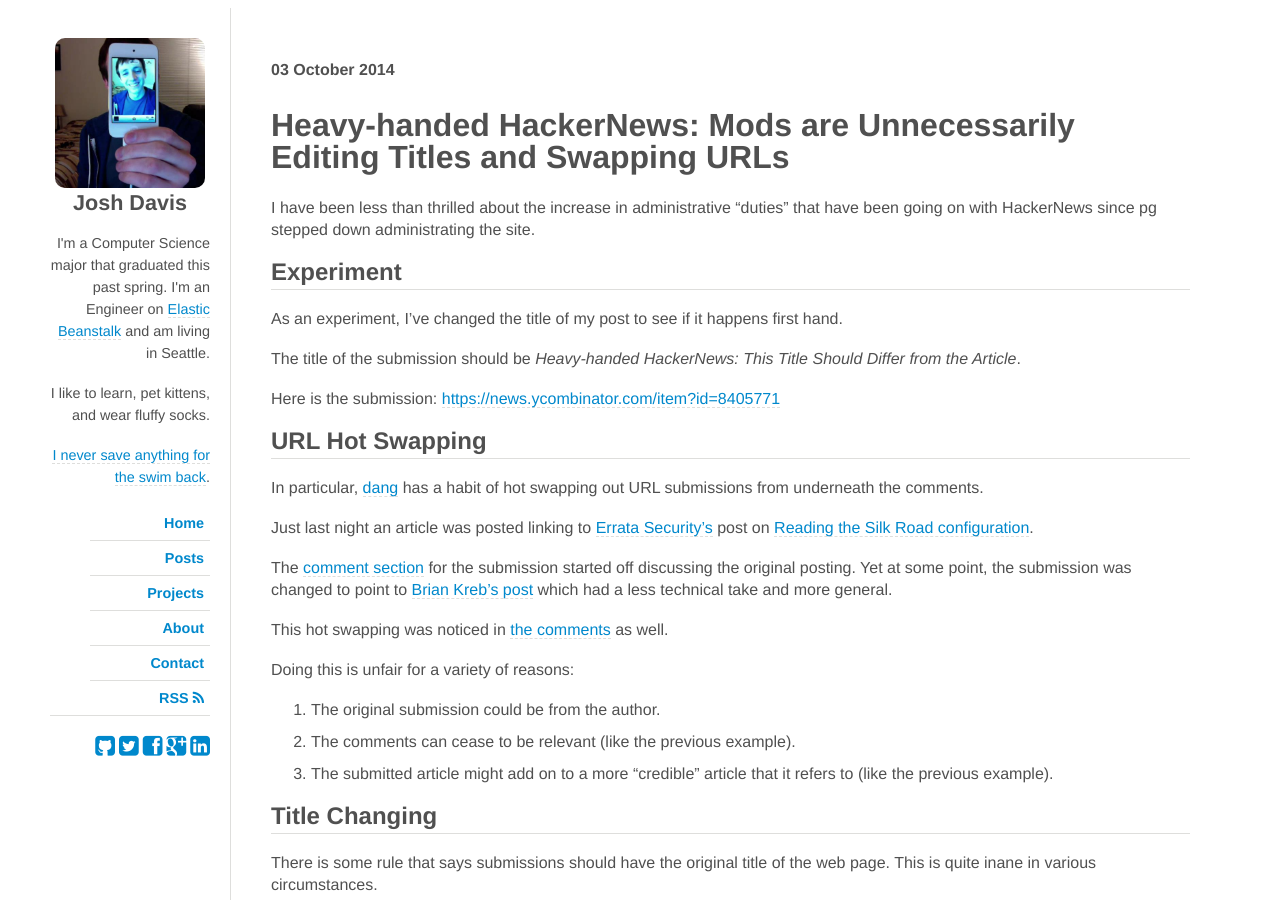
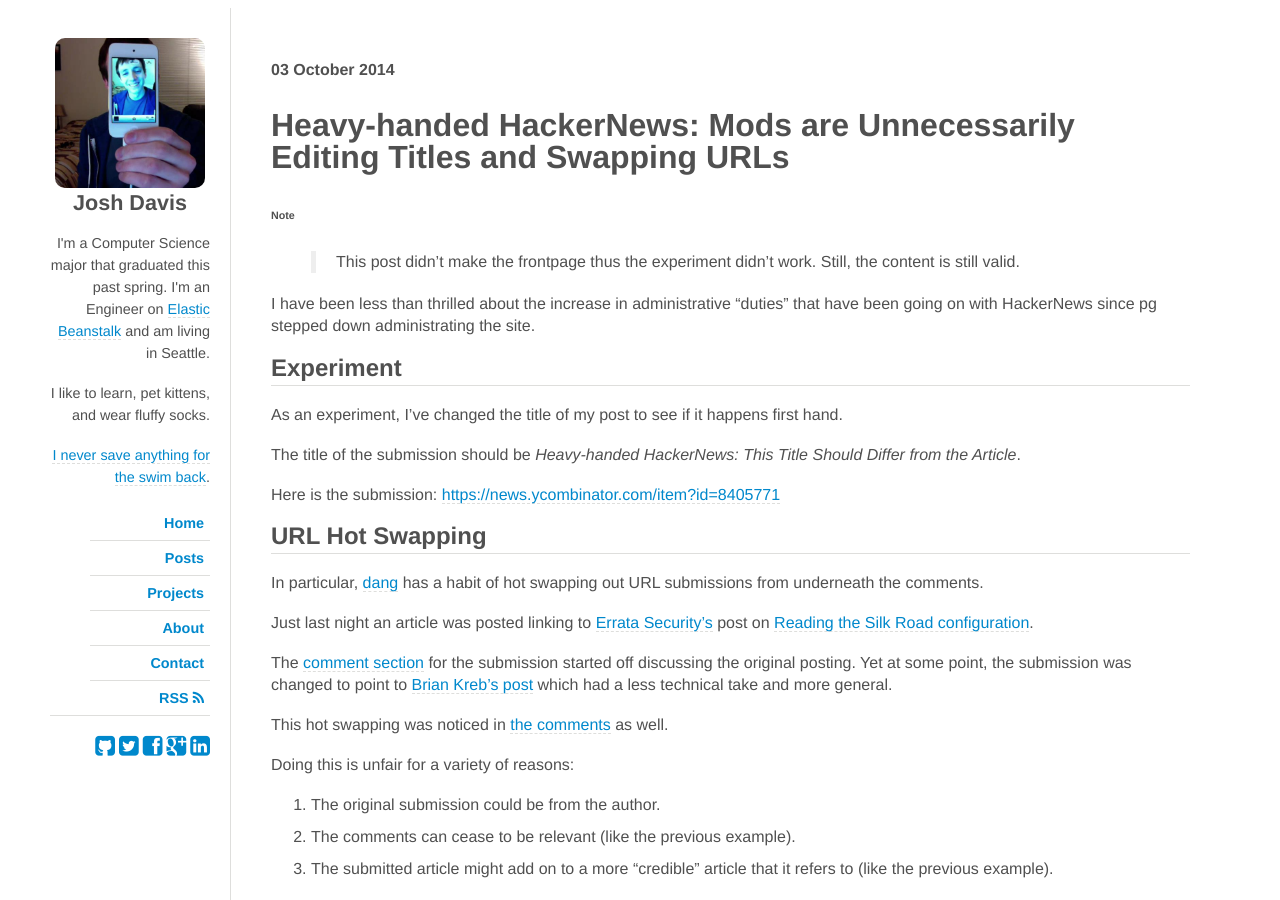
Before and after one commit to jdavis/jdavis.github.com, a Jekyll site: the page built from _posts/2014-10-03-heavy-handed-hackernews.md, in a window 1280 px wide and 900 px high. Built offline with Jekyll 4.4.1, drawn with Linux system fonts in a browser that asks for light colours; nearby versions of some CDN libraries; some web fonts are replaced.

Commit message:
Add note update to latest HN post

```diff
--- a/_posts/2014-10-03-heavy-handed-hackernews.md
+++ b/_posts/2014-10-03-heavy-handed-hackernews.md
@@ -11,6 +11,11 @@
 ---
 
 # {{ page.title }}
+
+###### Note
+
+> This post didn't make the frontpage thus the experiment didn't work. Still,
+> the content is still valid.
 
 I have been less than thrilled about the increase in administrative "duties"
 that have been going on with HackerNews since pg stepped down administrating the
```
